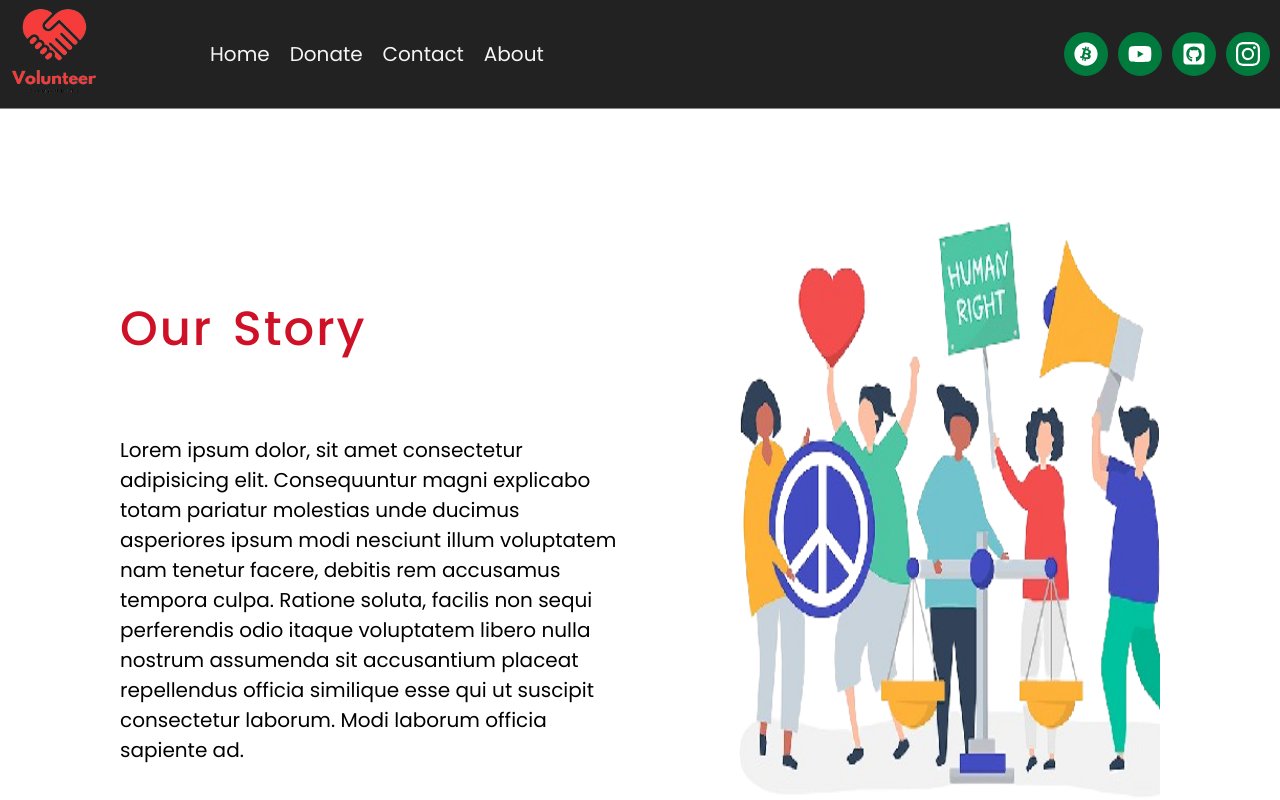
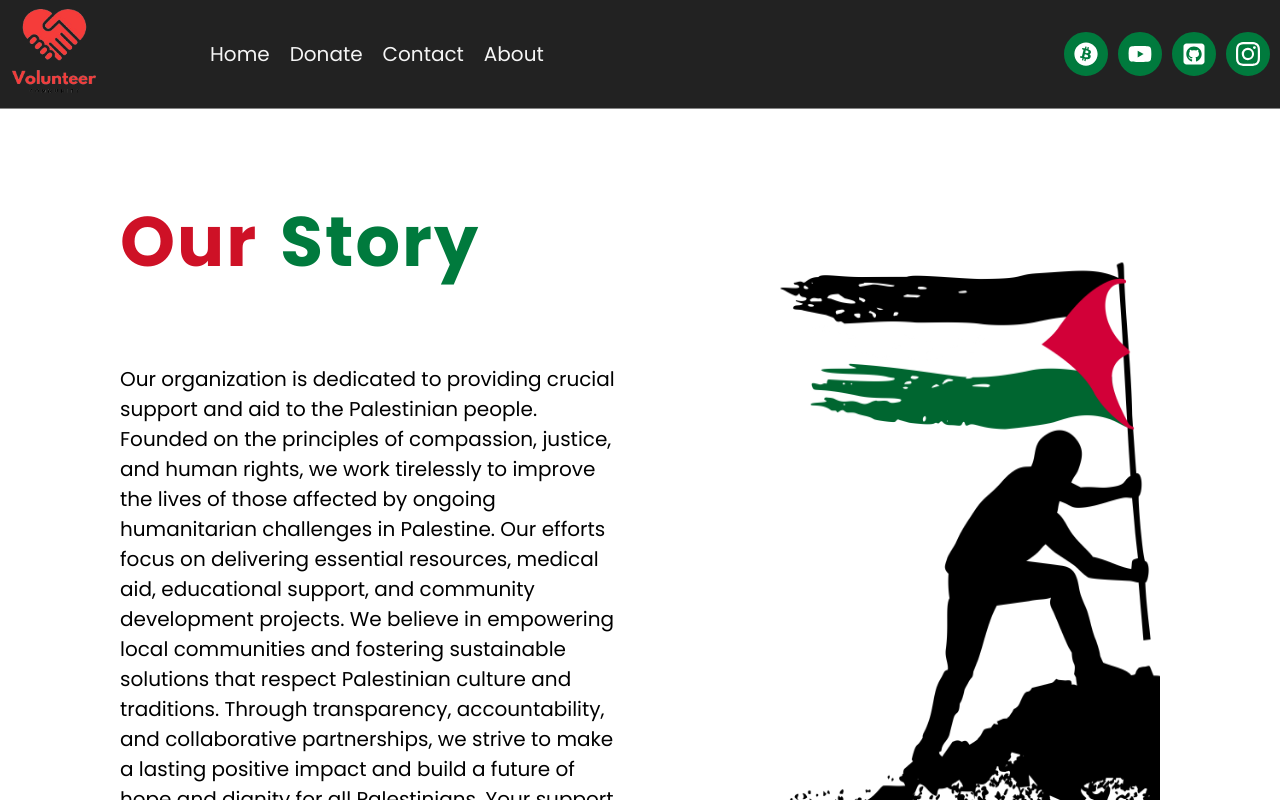
Before and after one commit to hassanaly18/BitDonate-React, a React (Vite) app in the folder Front/: page /about in a window 1280 px wide. Shown: the top 800 px of the page. Built offline with nearby package versions, Linux system fonts and the light colour scheme.

Commit message:
about page final1

```diff
--- a/Front/src/App.css
+++ b/Front/src/App.css
@@ -25,7 +25,7 @@
 }
 
 /********************************ABOUT COMPONENT********************************************/
-.about {
+/* .about {
   padding: 40px 100px;
   min-height: 800px;
 }
@@ -157,7 +157,7 @@
   .about .our_progress {
     grid-template-columns: repeat(auto-fit, minmax(200px, 1fr));
   }
-}
+} */
 
 /***************************CONTACT COMPONENT*********************************************/
 .contact {
--- /dev/null
+++ b/Front/src/components/About.css
@@ -0,0 +1,152 @@
+:root {
+    --palestine-black: #000000;
+    --palestine-white: #ffffff;
+    --palestine-green: #007A3D;
+    --palestine-red: #CE1126;
+  }
+
+.about {
+    padding: 40px 100px;
+    min-height: 800px;
+  }
+  .about .hero {
+    display: flex;
+    gap: 30px;
+  }
+  .about .hero .banner {
+    flex: 1;
+    display: flex;
+    flex-direction: column;
+    justify-content: center;
+    gap: 30px;
+  }
+  .about .hero .banner img {
+    height: 100%;
+  }
+  .about .hero .banner h1 {
+    color: var(--palestine-green);
+    font-size: 3.5rem;
+    font-weight: bold;
+    letter-spacing: 2px;
+    word-spacing: 5px;
+  }
+  #our{
+    color: var(--palestine-red);
+    font-size: 3.5rem;
+    font-weight: bold;
+    letter-spacing: 2px;
+    /* word-spacing: 5px; */
+  }
+  .about .our_progress {
+    display: grid;
+    grid-template-columns: repeat(auto-fit, minmax(200px, 1fr));
+    grid-gap: 20px;
+    padding: 50px 0;
+  }
+  .about .our_progress .card {
+    border: 1px solid rgb(133, 133, 133);
+    padding: 20px;
+    display: flex;
+    flex-direction: column;
+    align-items: center;
+    gap: 10px;
+    transition: 0.3s;
+  }
+  .about .our_progress .icon,
+  .about .services .icon {
+    display: flex;
+    padding: 13px;
+    background: #80808078;
+    border-radius: 100%;
+  }
+  .about .our_progress .icon svg,
+  .about .services .icon svg {
+    color: #fff;
+    background: black;
+    border-radius: 100%;
+    font-size: 45px;
+    padding: 9px;
+    transition: 0.3s;
+  }
+  .about .our_progress h3,
+  .about .services h3 {
+    font-size: 28px;
+    font-weight: 600;
+    transition: 0.3s;
+  }
+  .about .our_progress p,
+  .about .services p {
+    color: gray;
+    font-size: 16px;
+    transition: 0.3s;
+  }
+  .about .our_progress .card:hover {
+    background: #facc15;
+    transition: 0.3s;
+  }
+  .about .our_progress .card:hover .icon svg {
+    background: #fff;
+    color: #111;
+    transition: 0.3s;
+  }
+  .about .our_progress .card:hover h3 {
+    color: #fff;
+    transition: 0.3s;
+  }
+  .about .our_progress .card:hover p {
+    color: #fff;
+    transition: 0.3s;
+  }
+  .services {
+    display: flex;
+    gap: 20px;
+    padding: 50px 0;
+  }
+  .services .card {
+    display: flex;
+    flex-direction: column;
+    align-items: center;
+    flex: 1;
+    gap: 15px;
+  }
+  @media (max-width: 1250px) {
+    .about .services .card {
+      text-align: center;
+    }
+    .about .services h3 {
+      font-size: 22px;
+    }
+  }
+  @media (max-width: 1060px) {
+    .about .our_progress {
+      grid-template-columns: repeat(auto-fit, minmax(300px, 1fr));
+    }
+    .about .services h3 {
+      font-size: 26px;
+    }
+  }
+  @media (max-width: 920px) {
+    .about {
+      padding: 40px 20px;
+      min-height: 800px;
+    }
+  }
+  @media (max-width: 800px) {
+    .about .hero {
+      flex-direction: column-reverse;
+      align-items: center;
+    }
+  }
+  @media (max-width: 700px) {
+    .services {
+      flex-direction: column;
+    }
+  }
+  @media (max-width: 660px) {
+    .about .our_progress {
+      grid-template-columns: repeat(auto-fit, minmax(200px, 1fr));
+    }
+    .banner img{
+        width: 50vw;
+    }
+  }
--- a/Front/src/components/About.jsx
+++ b/Front/src/components/About.jsx
@@ -1,24 +1,30 @@
 import React from "react";
+import "./About.css"
 
 const About = () => {
   return (
     <section className="about">
       <div className="hero">
         <div className="banner">
-          <h1>Our Story</h1>
+          <h1><span id="our">Our</span> Story</h1>
           <p>
-            Lorem ipsum dolor, sit amet consectetur adipisicing elit.
-            Consequuntur magni explicabo totam pariatur molestias unde ducimus
-            asperiores ipsum modi nesciunt illum voluptatem nam tenetur facere,
-            debitis rem accusamus tempora culpa. Ratione soluta, facilis non
-            sequi perferendis odio itaque voluptatem libero nulla nostrum
-            assumenda sit accusantium placeat repellendus officia similique esse
-            qui ut suscipit consectetur laborum. Modi laborum officia sapiente
-            ad.
+            Our organization is dedicated to providing crucial support and aid
+            to the Palestinian people. Founded on the principles of compassion,
+            justice, and human rights, we work tirelessly to improve the lives
+            of those affected by ongoing humanitarian challenges in Palestine.
+            Our efforts focus on delivering essential resources, medical aid,
+            educational support, and community development projects. We believe
+            in empowering local communities and fostering sustainable solutions
+            that respect Palestinian culture and traditions. Through
+            transparency, accountability, and collaborative partnerships, we
+            strive to make a lasting positive impact and build a future of hope
+            and dignity for all Palestinians. Your support enables us to
+            continue this vital work and stand in solidarity with the people of
+            Palestine.
           </p>
         </div>
         <div className="banner">
-          <img src="/about.png" alt="aboutimg" />
+          <img src="/flagm.png" alt="aboutimg" />
         </div>
       </div>
     </section>
```
Also changed, not shown: Front/public/flagm.png (added).
